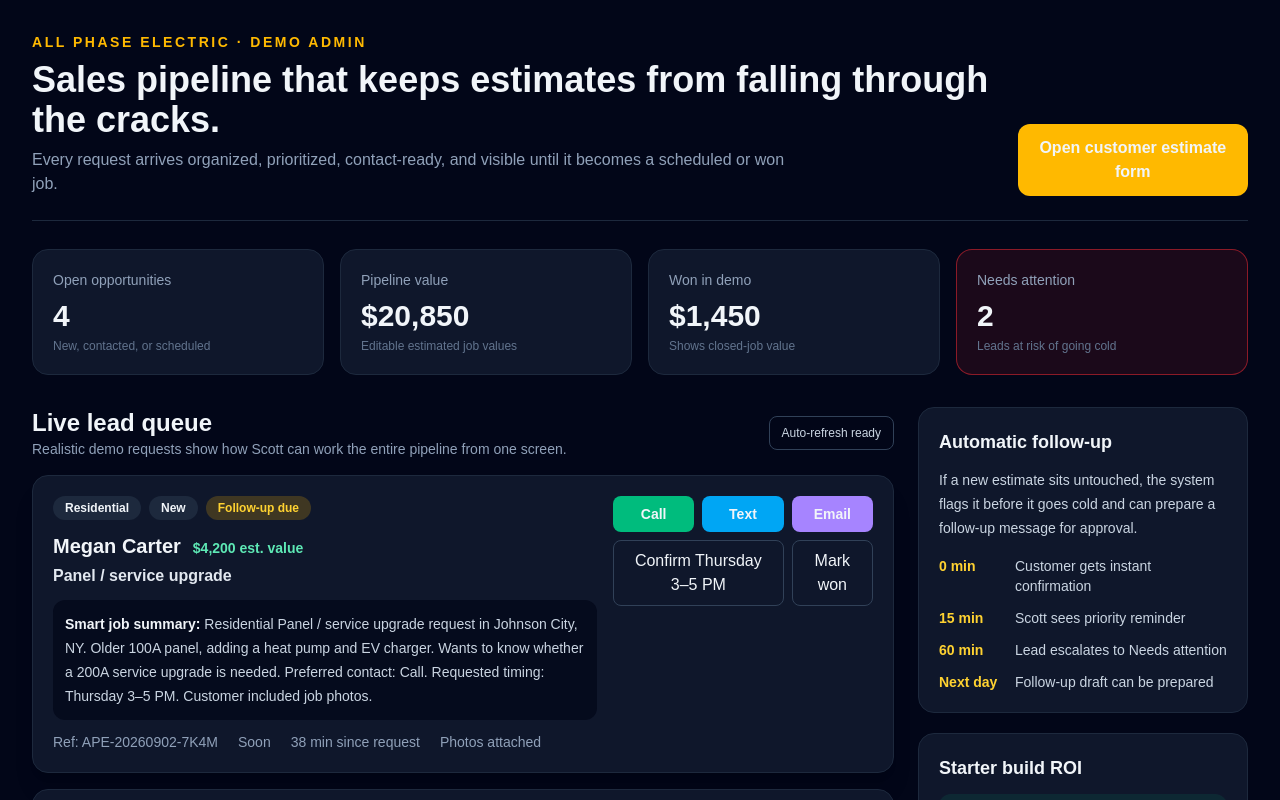
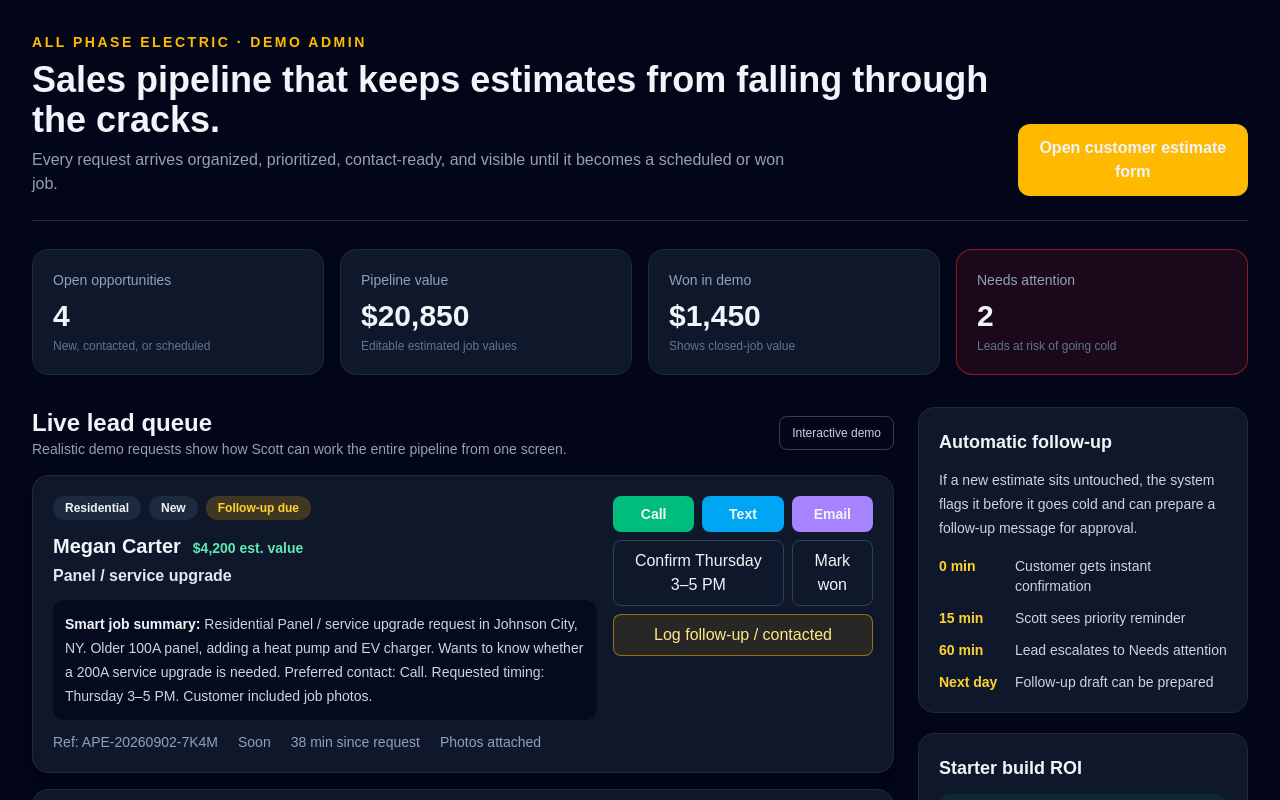
Before and after one commit to coden607/All-phase-electric, a Next.js app: page /admin in a window 1280 px wide. Shown: the top 800 px of the page. Built offline with nearby package versions, Linux system fonts and the light colour scheme.

Commit message:
feat: make demo lead workflow interactive

```diff
--- a/src/app/admin/page.tsx
+++ b/src/app/admin/page.tsx
@@ -1,13 +1,23 @@
-import { demoLeads, formatCurrency, getAttentionLevel, getPipelineMetrics, getSmartSummary } from '@/features/demo/sales-tools';
+'use client';
+
+import { useMemo, useState } from 'react';
+import { demoLeads, formatCurrency, getAttentionLevel, getPipelineMetrics, getSmartSummary, type DemoLead } from '@/features/demo/sales-tools';
 
 const statusLabel: Record<string, string> = {
   new: 'New', contacted: 'Contacted', scheduled: 'Scheduled', won: 'Won', lost: 'Lost',
 };
 
 export default function AdminPage() {
-  const metrics = getPipelineMetrics(demoLeads);
+  const [leads, setLeads] = useState<DemoLead[]>(demoLeads);
+  const [notice, setNotice] = useState('');
+  const metrics = useMemo(() => getPipelineMetrics(leads), [leads]);
   const recoveredJobExample = 1000;
   const starterPrice = 500;
+
+  const updateLead = (id: string, patch: Partial<DemoLead>, message: string) => {
+    setLeads((current) => current.map((lead) => lead.id === id ? { ...lead, ...patch } : lead));
+    setNotice(message);
+  };
 
   return (
     <main className="min-h-screen bg-slate-950 text-slate-100">
@@ -20,6 +30,8 @@ export default function AdminPage() {
           </div>
           <a href="/estimate" className="rounded-xl bg-amber-400 px-5 py-3 text-center font-bold text-slate-950">Open customer estimate form</a>
         </header>
+
+        {notice && <div role="status" className="mt-5 rounded-xl border border-emerald-500/40 bg-emerald-500/10 px-4 py-3 text-sm font-semibold text-emerald-200">{notice}</div>}
 
         <section className="mt-7 grid gap-4 sm:grid-cols-2 xl:grid-cols-4" aria-label="Sales pipeline metrics">
           <Metric label="Open opportunities" value={String(metrics.openCount)} detail="New, contacted, or scheduled" />
@@ -35,11 +47,11 @@ export default function AdminPage() {
                 <h2 className="text-2xl font-bold">Live lead queue</h2>
                 <p className="text-sm text-slate-400">Realistic demo requests show how Scott can work the entire pipeline from one screen.</p>
               </div>
-              <div className="rounded-lg border border-slate-700 px-3 py-2 text-xs text-slate-300">Auto-refresh ready</div>
+              <div className="rounded-lg border border-slate-700 px-3 py-2 text-xs text-slate-300">Interactive demo</div>
             </div>
 
             <div className="space-y-4">
-              {demoLeads.map((lead) => {
+              {leads.map((lead) => {
                 const attention = getAttentionLevel(lead);
                 return (
                   <article key={lead.id} className="rounded-2xl border border-slate-800 bg-slate-900 p-5 shadow-xl shadow-black/10">
@@ -73,8 +85,9 @@ export default function AdminPage() {
                         <a href={`tel:${lead.phone}`} className="rounded-lg bg-emerald-500 px-3 py-2 text-center text-sm font-bold text-slate-950">Call</a>
                         <a href={`sms:${lead.phone}`} className="rounded-lg bg-sky-500 px-3 py-2 text-center text-sm font-bold text-slate-950">Text</a>
                         <a href={`mailto:${lead.email}?subject=All%20Phase%20Electric%20-%20${encodeURIComponent(lead.id)}`} className="rounded-lg bg-violet-400 px-3 py-2 text-center text-sm font-bold text-slate-950">Email</a>
-                        <button className="col-span-2 rounded-lg border border-slate-700 px-3 py-2 text-sm font-semibold">Confirm {lead.preferredWindow}</button>
-                        <button className="rounded-lg border border-slate-700 px-3 py-2 text-sm font-semibold">Mark won</button>
+                        <button onClick={() => updateLead(lead.id, { status: 'scheduled', followUpDue: false }, `Appointment request confirmed for ${lead.customer}.`)} className="col-span-2 rounded-lg border border-slate-700 px-3 py-2 text-sm font-semibold">Confirm {lead.preferredWindow}</button>
+                        <button onClick={() => updateLead(lead.id, { status: 'won', followUpDue: false }, `Job marked won for ${lead.customer}.`)} className="rounded-lg border border-slate-700 px-3 py-2 text-sm font-semibold">Mark won</button>
+                        {lead.status === 'new' && <button onClick={() => updateLead(lead.id, { status: 'contacted', followUpDue: false }, `Follow-up logged for ${lead.customer}.`)} className="col-span-3 rounded-lg border border-amber-400/50 bg-amber-400/10 px-3 py-2 text-sm font-semibold text-amber-200">Log follow-up / contacted</button>}
                       </div>
                     </div>
                   </article>
```
